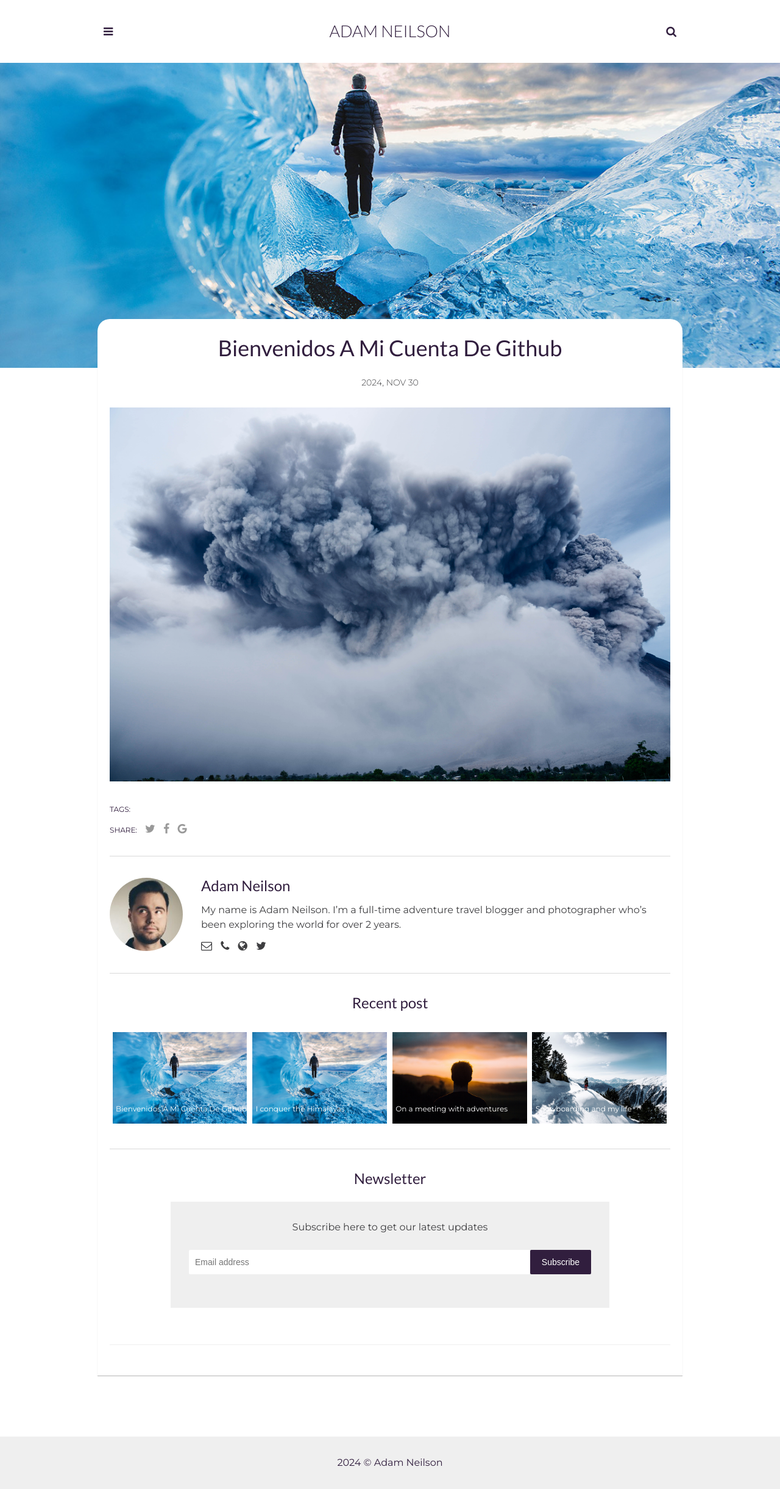
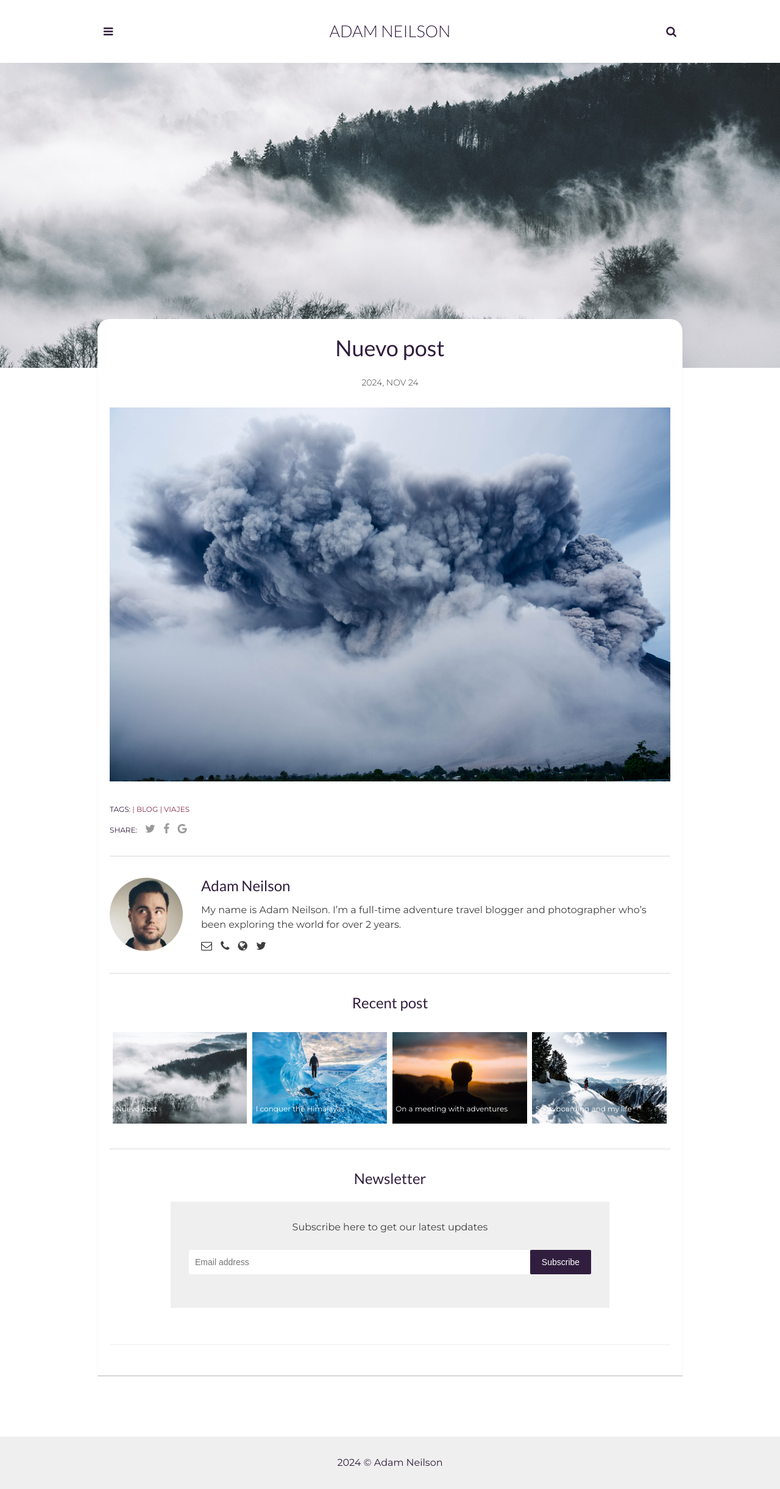
Before and after one commit to larotaeche/adam-blog, a Jekyll site: the page built from _posts/2024-11-30-Bienvenidos-a-mi-cuenta-de-GitHub.markdown, in a window 1280 px wide. Shown: the whole page at 61% size. Built offline with Jekyll 4.4.1, drawn with Linux system fonts in a browser that asks for light colours; our own code applies the rules of GitHub Pages for plain Markdown files; comment, search, counter and statistics services are not loaded.

Commit message:
De nuevo cambio el post

```diff
--- a/_posts/2024-11-30-Bienvenidos-a-mi-cuenta-de-GitHub.markdown
+++ b/_posts/2024-11-30-Bienvenidos-a-mi-cuenta-de-GitHub.markdown
@@ -1,4 +1,10 @@
 ---
-img: post-1.jpg # Add image post (optional)
+layout: post
+title: Nuevo post
+date: 2024-11-24 13:32:20 +0300
+description: You’ll find this post in your `_posts` directory. Go ahead and edit it and re-build the site to see your changes. # Add post description (optional)
+img: post-6.jpg # Add image post (optional)
+tags: [Blog, Viajes]
+author: # Add name author (optional)
 ---
 ![Yosh Ginsu]({{site.baseurl}}/assets/img/yosh-ginsu.jpg)
```
